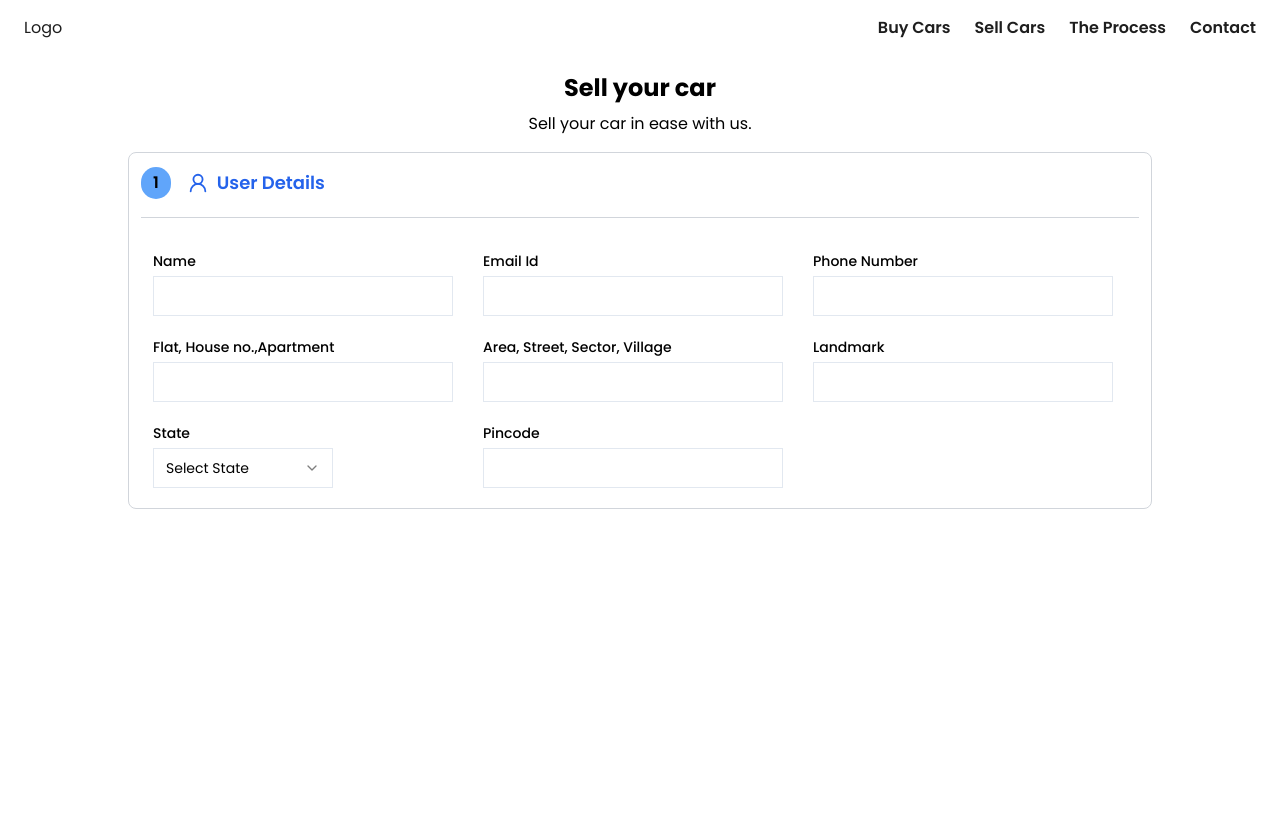
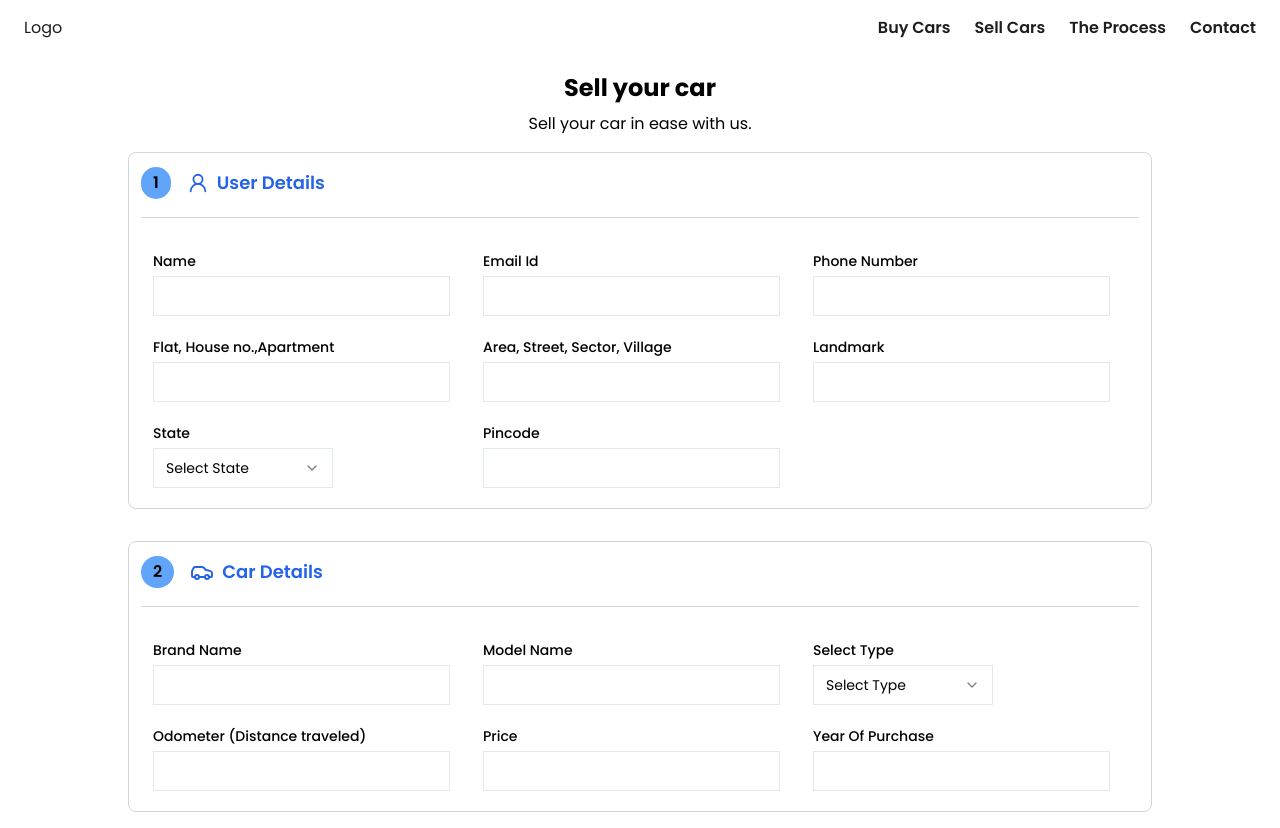
Before and after one commit to Betaray-Bill/Silver-White, a React (Vite) app in the folder client/: page /sell-cars in a window 1280 px wide. Before the commit the page ends 800 px from the top, so only its background shows below. Built offline with nearby package versions, Linux system fonts and the light colour scheme.

Commit message:
Car details UI done

```diff
--- /dev/null
+++ b/client/src/Layout/Sell/Components/CarDetails.jsx
@@ -0,0 +1,67 @@
+import {Input} from '@/components/ui/input'
+import {Label} from '@/components/ui/label'
+import {CarIcon} from 'lucide-react'
+import React from 'react'
+import {Select, SelectContent, SelectItem, SelectTrigger, SelectValue} from "@/components/ui/select"
+
+function CarDetails() {
+    return (
+        <div
+            className='my-4 py-2 px-3 border border-gray-300 w-[80vw] rounded-md'
+            style={{
+            borderRadius: '8px'
+        }}>
+            <div className='flex justify-start items-center pb-3 border-b border-gray-300'>
+                <div>
+                    <p className='bg-blue-400 py-1 px-3 font-semibold rounded-full'>2</p>
+                </div>
+                <div className='flex items-center text-blue-600 ml-4'>
+                    <CarIcon size={24}/>
+                    <h1 className='text-lg ml-2 font-semibold text-center my-2'>Car Details</h1>
+                </div>
+            </div>
+
+            <div className='grid grid-cols-1 md:grid-cols-2 lg:grid-cols-3 gap-4 mt-4 p-3 '>
+                <div className='flex items-start flex-col'>
+                    <Label className="my-2" htmlFor='name'>Brand Name</Label>
+                    <Input type='text' className='md:w-max'/>
+                </div>
+
+                <div className='flex items-start flex-col'>
+                    <Label className="my-2" htmlFor='name'>Model Name</Label>
+                    <Input type='text' className='md:w-max'/>
+                </div>
+                <div className='flex items-start flex-col'>
+                    <Label className="my-2" htmlFor='name'>Select Type</Label>
+                    <Select>
+                        <SelectTrigger className="w-[180px]">
+                            <SelectValue placeholder="Select Type"/>
+                        </SelectTrigger>
+                        <SelectContent>
+                            <SelectItem  value="First Hand">First Hand</SelectItem>
+                            <SelectItem  value="Second Hand">Second Hand</SelectItem>
+                            <SelectItem  value="Third Hand">Third Hand</SelectItem>
+                        </SelectContent>
+                    </Select>
+                </div>
+                <div className='flex items-start flex-col'>
+                    <Label className="my-2" htmlFor='name'>Odometer (Distance traveled)</Label>
+                    <Input type='number' className='md:w-max'/>
+                </div>
+
+                <div className='flex items-start flex-col'>
+                    <Label className="my-2" htmlFor='name'>Price</Label>
+                    <Input type='number' className='md:w-max'/>
+                </div>
+
+                <div className='flex items-start flex-col'>
+                    <Label className="my-2" htmlFor='name'>Year Of Purchase</Label>
+                    <Input type='number' className='md:w-max'/>
+                </div>
+
+            </div>
+        </div>
+    )
+}
+
+export default CarDetails
--- a/client/src/Layout/Sell/Components/UserDetails.jsx
+++ b/client/src/Layout/Sell/Components/UserDetails.jsx
@@ -68,31 +68,31 @@ function UserDetails() {
 
             {/* Form */}
 
-            <div className='grid grid-cols-3 gap-4 mt-4 p-3'>
+            <div className='grid grid-cols-1 md:grid-cols-2 lg:grid-cols-3 gap-4 mt-4 p-3 '>
                 <div className='flex items-start flex-col'>
                     <Label className="my-2" htmlFor='name'>Name</Label>
-                    <Input type='text' className=''/>
+                    <Input type='text' className='md:w-max'/>
                 </div>
                 <div className='flex items-start flex-col'>
                     <Label className="my-2" htmlFor='email'>Email Id</Label>
-                    <Input type='email' className=''/>
+                    <Input type='email' className='md:w-max'/>
                 </div>
                 <div className='flex items-start flex-col'>
                     <Label className="my-2" htmlFor='phoneNumber'>Phone Number</Label>
-                    <Input type='number' className=''/>
+                    <Input type='number' className='md:w-max'/>
                 </div>
                 <div className='flex items-start flex-col'>
                     <Label className="my-2" htmlFor='flat'>Flat, House no.,Apartment
                     </Label>
-                    <Input type='text' className=''/>
+                    <Input type='text' className='md:w-max'/>
                 </div>
                 <div className='flex items-start flex-col'>
                     <Label className="my-2" htmlFor='area'>Area, Street, Sector, Village</Label>
-                    <Input type='text' className=''/>
+                    <Input type='text' className='md:w-max'/>
                 </div>
                 <div className='flex items-start flex-col'>
                     <Label className="my-2" htmlFor='area'>Landmark</Label>
-                    <Input type='text' className=''/>
+                    <Input type='text' className='md:w-max'/>
                 </div>
                 <div className='flex items-start flex-col'>
                     <Label className="my-2" htmlFor='area'>State</Label>
--- a/client/src/Layout/Sell/SellForm.jsx
+++ b/client/src/Layout/Sell/SellForm.jsx
@@ -1,5 +1,6 @@
 import React from 'react'
 import UserDetails from './Components/UserDetails'
+import CarDetails from './Components/CarDetails'
 
 function SellForm() {
   return (
@@ -7,6 +8,7 @@ function SellForm() {
         {/* Get User Details */}
         <UserDetails />
         {/* Car Details */}
+        <CarDetails />
 
         {/* Car Photos */}
 
--- a/client/src/components/ui/input.jsx
+++ b/client/src/components/ui/input.jsx
@@ -7,7 +7,7 @@ const Input = React.forwardRef(({ className, type, ...props }, ref) => {
     (<input
       type={type}
       className={cn(
-        "flex h-10 w-[300px] rounded-md border border-slate-200 bg-white px-3 py-2 text-base ring-offset-white file:border-0 file:bg-transparent file:text-sm file:font-medium file:text-slate-950 placeholder:text-slate-500 focus-visible:outline-none focus-visible:ring-2 focus-visible:ring-slate-950 focus-visible:ring-offset-2 disabled:cursor-not-allowed disabled:opacity-50 md:text-sm dark:border-slate-800 dark:bg-slate-950 dark:ring-offset-slate-950 dark:file:text-slate-50 dark:placeholder:text-slate-400 dark:focus-visible:ring-slate-300",
+        "flex h-10 w-max rounded-md border border-slate-200 bg-white px-3 py-2 text-base ring-offset-white file:border-0 file:bg-transparent file:text-sm file:font-medium file:text-slate-950 placeholder:text-slate-500 focus-visible:outline-none focus-visible:ring-2 focus-visible:ring-slate-950 focus-visible:ring-offset-2 disabled:cursor-not-allowed disabled:opacity-50 md:text-sm dark:border-slate-800 dark:bg-slate-950 dark:ring-offset-slate-950 dark:file:text-slate-50 dark:placeholder:text-slate-400 dark:focus-visible:ring-slate-300",
         className
       )}
       ref={ref}
```
